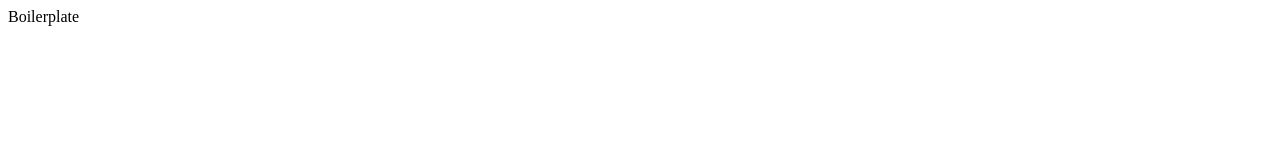
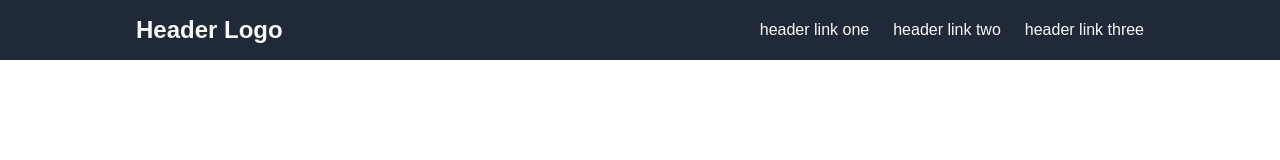
Before and after one commit to ayrt-n/odin-landing-page, a plain HTML site: page index.html in a window 1280 px wide. Drawn offline with Linux system fonts and the light colour scheme.

Commit message:
Added header and styling to index.html and style.css

```diff
--- a/index.html
+++ b/index.html
@@ -8,6 +8,13 @@
     </head>
 
     <body>
-        Boilerplate
+        <div class="header">
+            <div class="header-logo">Header Logo</div>
+            <ul>
+                <li><a href="#">header link one</a></li>
+                <li><a href="#">header link two</a></li>
+                <li><a href="#">header link three</a></li>
+            </ul>
+        </div>
     </body>
 </html>
--- a/style.css
+++ b/style.css
@@ -0,0 +1,37 @@
+body {
+    height: 100vh;
+    margin: 0;
+    display: flex;
+    flex-direction: column;
+    font-family: hero, sans-serif;
+}
+
+ul {
+    list-style-type: none;
+    margin: 0px;
+    padding: 0px;
+    display: flex;
+}
+
+li {
+    margin-left: 24px;
+}
+
+a {
+    text-decoration: none;
+    color: #F9FAF8;
+}
+
+.header-logo {
+    color: #F9FAF8;
+    font-size: 24px;
+    font-weight: bold;
+}
+
+.header {
+    background-color: #1F2937;
+    display: flex;
+    justify-content: space-between;
+    align-items: center;
+    padding: 16px 136px;
+}
```
